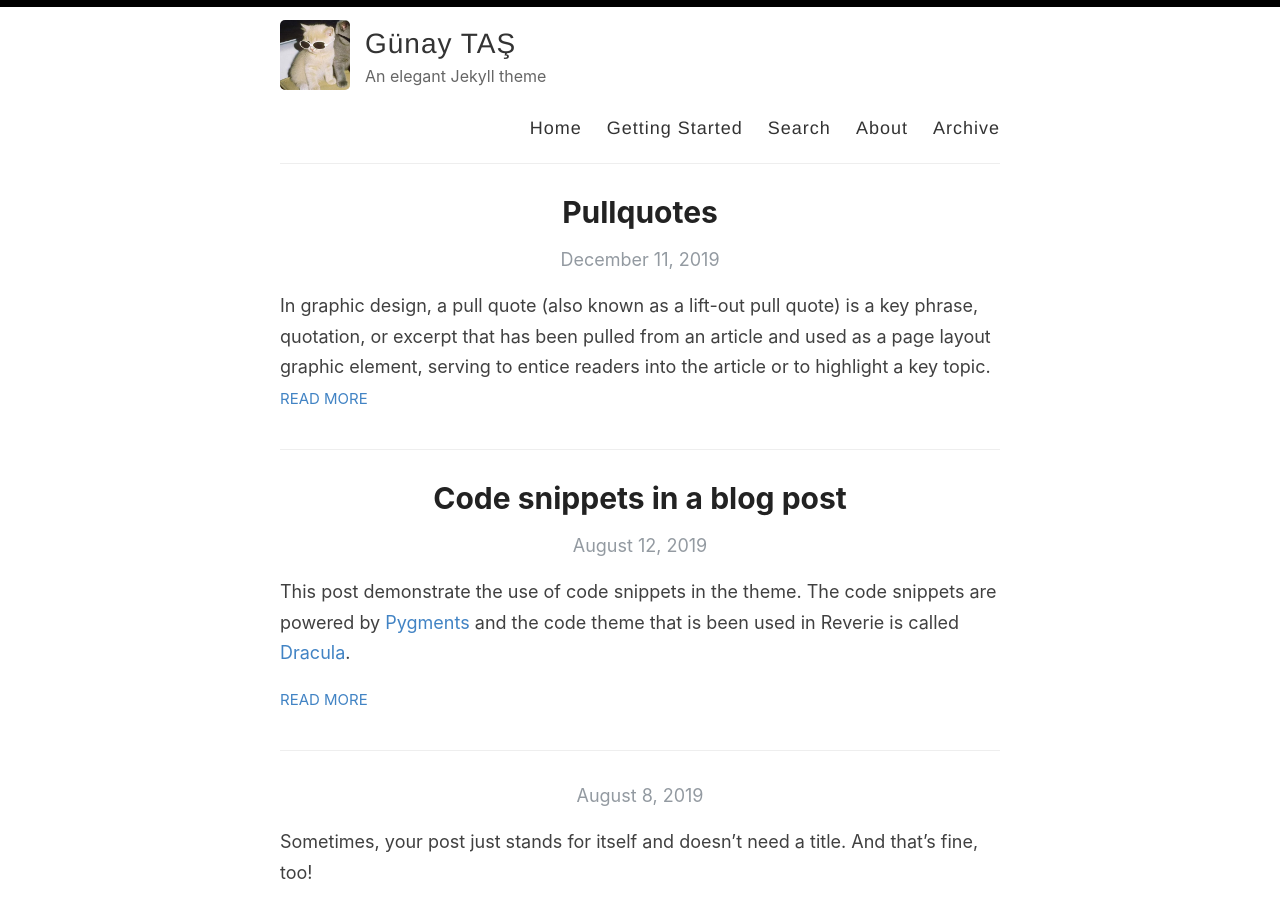
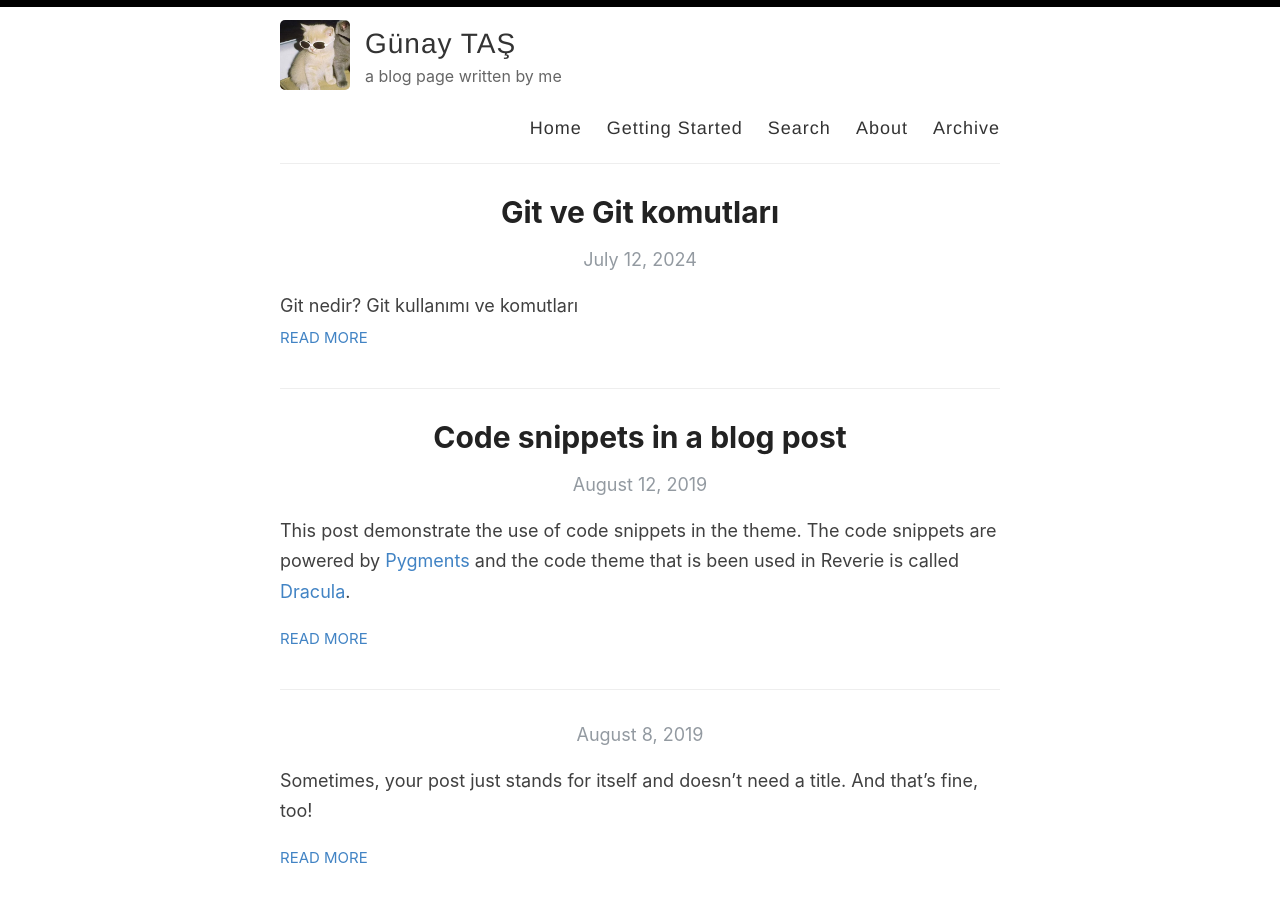
Before and after one commit to gunaytas/gunaytas.github.io, a Jekyll site: the page built from index.html, in a window 1280 px wide and 900 px high. Built offline with Jekyll 4.4.1, drawn with Linux system fonts in a browser that asks for light colours; the list of posts is cut into pages by our own code; some of the changed lines change nothing that is shown.

Commit message:
posts edited

````diff
--- a/_config.yml
+++ b/_config.yml
@@ -6,10 +6,10 @@
 name: Günay TAŞ
 
 # Name of the author
-author: Amit Merchant
+author: Günay Taş
 
 # Short bio or description (displayed in the header)
-description: An elegant Jekyll theme
+description: a blog page written by me
 
 # URL of your avatar or profile pic (you could use your GitHub profile pic)
 avatar: /images/KEDİ.jpeg
@@ -39,7 +39,7 @@ footer-links:
 disqus:
 
 # Enter your Google Analytics web tracking code (e.g. UA-2110908-2) to activate tracking
-google_analytics: UA-43339302-11
+google_analytics:
 
 # For newer "GA4" analytics, use the following instead of the "UA" entry above
 #google_analytics_ga4: G-GABC1DEFG
--- a/_posts/2019-12-11-pullquotes.md
+++ /dev/null
@@ -1,14 +0,0 @@
----
-layout: post
-title:  Pullquotes
-categories: [HTML,Code]
-excerpt: In graphic design, a pull quote (also known as a lift-out pull quote) is a key phrase, quotation, or excerpt that has been pulled from an article and used as a page layout graphic element, serving to entice readers into the article or to highlight a key topic.
----
-
-In graphic design, a pull quote (also known as a lift-out pull quote) is a key phrase, quotation, or excerpt that has been pulled from an article and used as a page layout graphic element, serving to entice readers into the article or to highlight a key topic. {% include pullquote.html quote="It is typically placed in a larger or distinctive typeface and on the same page." %} Pull quotes are often used in magazine and newspaper articles, annual reports, and brochures, as well as on the web. They can add visual interest to text-heavy pages with few images or illustrations.
-
-Placement of a pull quote on a page may be defined in a publication's or website's style guide. Such a typographic device may or may not be aligned with a column on the page. Some designers, for example, choose not to align the quote. In that case, the quotation cuts into two or more columns, as in the example shown. Because the pull quote invites the reader to read about the highlighted material, the pull quote should appear before the text it cites and, generally, fairly close to it.
-
-Pull quotes need not be a verbatim copy of the text being quoted; depending on a publication's house style, pull quotes may be abbreviated for space or paraphrased for clarity, with or without indication.
-
-A disadvantage of pull quotes as a design element is that they can disrupt the reading process of readers invested in reading the text sequentially by drawing attention to ghost fragments out of context. At the other extreme, when pull quotes are used to break up what would otherwise be a formless wall of text, pull quote can serve as visual landmarks to help the reader maintain a sense of sequence and place.
--- /dev/null
+++ b/_posts/2024-07-12-git.md
@@ -0,0 +1,156 @@
+---
+layout: post
+title:  Git ve Git komutları
+categories: [git]
+excerpt: Git nedir? Git kullanımı ve komutları
+---
+
+
+# GIT
+Git bir versiyon kontrol sistemidir. Versiyon kontrol sistemi bir dosya üzerinde yapılan değişiklikleri kaydeden, proje üzerinde birden fazla kişinin çalışmasına olanak sağlayan sistemdir.
+Değişikliklerin analiz edilmesini, bir hata yapıldığında diğer insanları etkilemeden düzeltilmesini sağlar.
+Git ekip ile iyi organize olmak konusunda önemlidir.
+
+---
+## Git config
+
+Git Konfigürasyonu -> Kullanıcının bilgilerini ayarlamak, tanıtmak için kullanılır. Genellikle Git kurulumundan sonra yapılır, tekrar yapılmasına gerek kalmaz.
+
+```shell
+git config --global user.name "kullanıcıadı"
+```
+```shell
+git config --global user.email "kullanıcımaili"
+```
+
+```shell
+git config —list
+```
+Tutulan konfigürasyon bilgilerini kontrol etmek için kullanılır.
+
+## Git init
+```shell
+git init
+```
+Bu komut ile yerel depolama alanında .git klasörü oluşturulur. .git klasörü altında yeni repository için gerekli metadatalar tutulur. Tek seferlik bir işlemdir. Önceden var olan bir projeyi ilk kez Git ile versiyon kontrolü yapmak için veya boş bir projeyi Git ile kontrol edebilmek için kullanılır.
+
+## Git clone
+```shell
+git clone ssh://gunay@example.com/path/to/my-project.git
+```
+Repository dosyalarını yerel depolama alanına kopyalamak için kullanılır.
+
+## Git status
+```shell
+git status
+```
+Git değişiklik yapılan dosyaların takibini yapar. Yeni veya değişiklik yapılmış dosyaların stage bilgilerini listeler.
+
+## Git add
+```shell
+git add .
+```
+Bütün dosyaları commit etmek için staging alanına ekler. Dosya adı belirtilirse sadece belirtilen dosyayı ekler.
+
+## Git commit
+```shell
+git commit -m “First Commit”
+```
+Staging alanındaki dosyaları remote repoya işlemek üzere yerel dizinde kaydeder. Çift tırnak içerisinde mesaj belirtilir. Özellikle değiştirilmediği sürece değişmez. Projenin güvenli versiyonları olarak düşünülebilir.
+
+## Git push
+```shell
+git push origin main
+```
+Yerel dizindeki commit edilen dosyaları remote repoya ekler.
+
+## Git diff
+```shell
+git diff
+```
+Versiyonlar arasında değişen alanları gösterir.
+
+## Git branch
+Branch(dal), repository'nin branch'i oluşturulan zamandaki güncel olan bir kopyasıdır. Ana kodu etkilemeden branch üzerinde çalışma imkanı sağlar. İstenildiği zaman yapılan değişikliklerin ana koda eklenmesine izin verilir.
+
+```shell
+git branch feature
+```
+feature isimli yeni bir branch oluşturur. Oluşturulan branch’e geçiş yapmaz.
+
+```shell
+git checkout -b feature
+```
+feature isimli yeni branch oluşturur. Oluşturulan branch’e geçiş yapar.
+
+```shell
+git checkout main
+```
+main isimli branch’e geçer.
+
+```shell
+git branch -d <branch>
+```
+Belirtilen branch’i yerel dizinden silmek için kullanılır.
+
+```shell
+git push origin --delete feature
+```
+Belirtilen branch’i remote repodan silmek için kullanılır.
+
+## Git pull
+```shell
+git pull origin feature
+```
+Remote repoda bulunan kullanıcılar tarafından yapılan son değişiklikleri yerel dizine çeker. Git fetch ve Git merge işlemlerinin arka arkaya yapılmasına denktir.
+
+## Git fetch
+```shell
+git fetch origin main
+```
+Remote repoda bulunan bir branch'i yerel repoya indirir. Mevcut branch ile birleştirmez.
+
+## Git merge
+```shell
+git merge
+```
+Farklı branchlerdeki değişiklikleri birbirine entegre etmek için kullanılır.
+Öncelikle branchi dahil etmek istediğimiz yere git checkout ile geçmemiz gerek. Sonrasında git merge kullanarak birleştirme yapabiliriz. Aşağıdaki örnek feature branch'indeki commitleri main branch'ine ekleyecektir.
+
+```shell
+git checkout main
+git merge feature
+```
+
+## Git log
+```shell
+git log
+```
+Yapılan commitlerin mesajı, tarihi ve kim tarafından yapıldığı bilgilerini listeler.
+
+## Git revert
+```shell
+git revert 14a649d25367e2c10f7e30ec6617c98fb3237ece
+```
+Yapılan değişikliği geri almak için kullanılır. Commit işlemleri korunur. Geri alınmak istenen commit işlemindeki değişiklik geri alınır ve yeni bir commit oluşturulur.
+
+## Git reset
+```shell
+git reset --hard fb47626f2c562e12a49a8d86f421406765b04afa
+```
+Bu komut, çalışma dizini ve staging alanını belirtilen commit'in durumuna getirir. Yani, commit'ten sonra yapılan tüm değişiklikler kaybolur.
+
+```shell
+git reset --hard HEAD
+```
+Tüm dosyalardaki değişiklikleri son commit edilen haline getirir.
+
+```shell
+git reset HEAD dosya1.md
+```
+Dosyayı staging alanından çıkarmak için kullanılır.
+
+```shell
+git checkout -- dosya1.md
+```
+Dosyanın son commit edilmiş haline geri dönmek için kullanılır.
````
